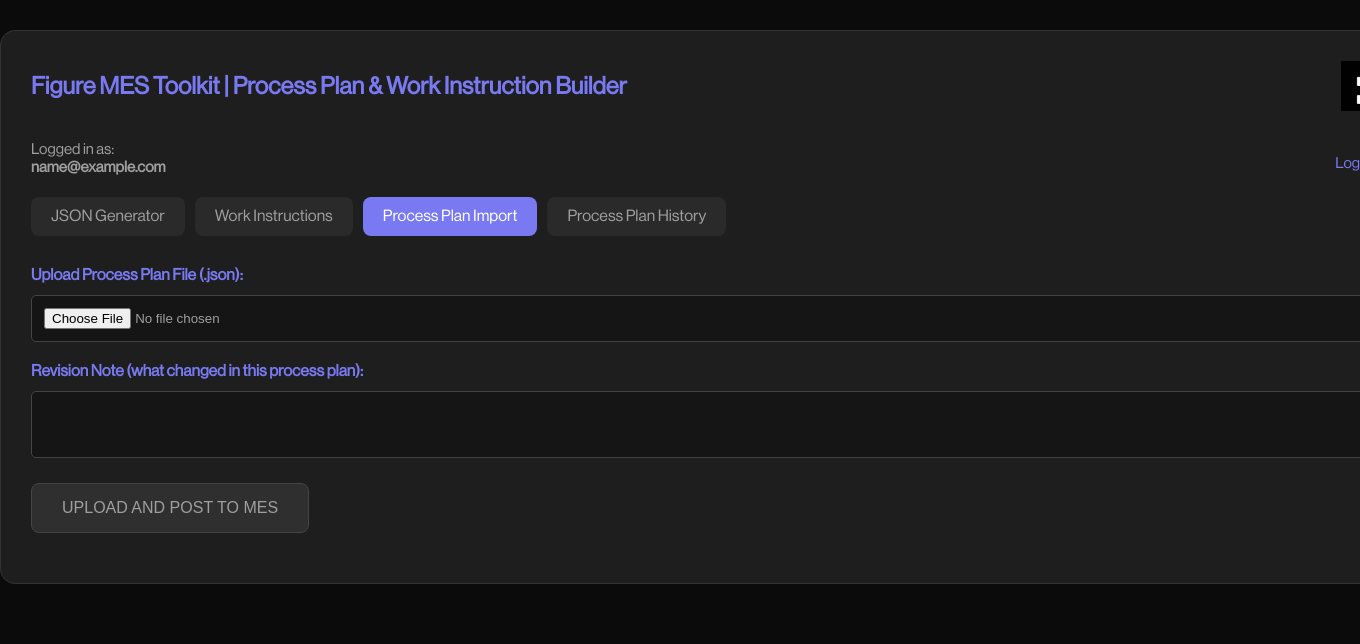
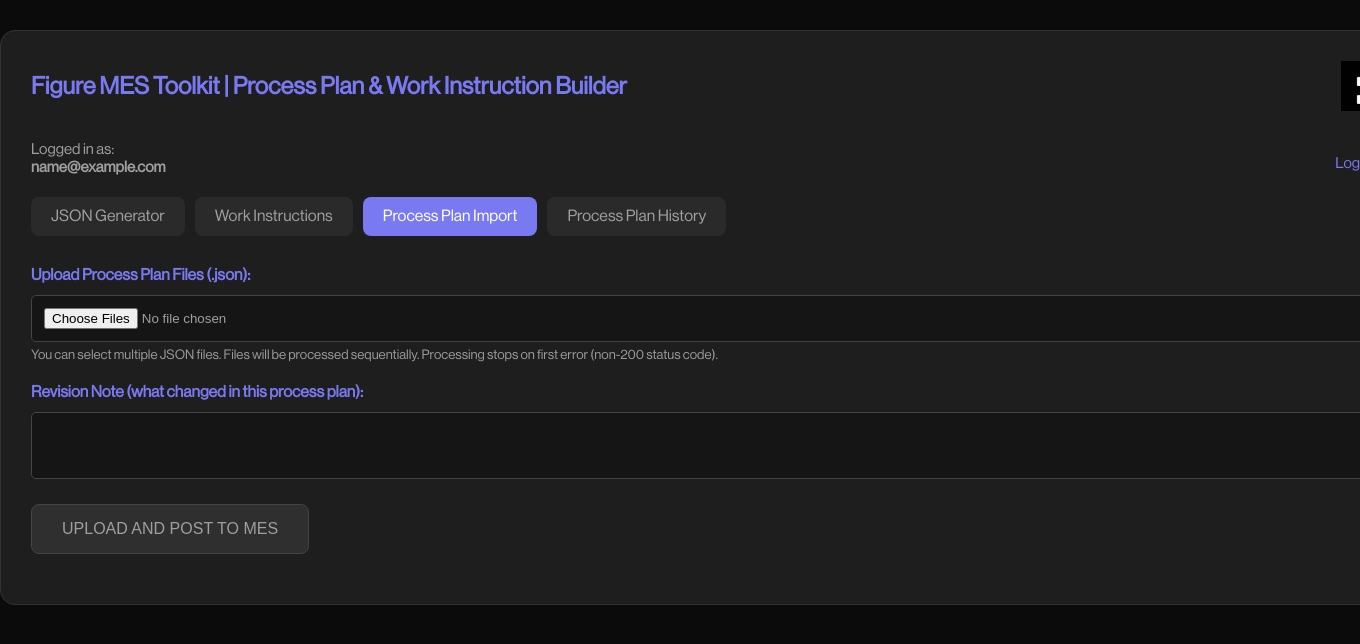
Before and after one commit to humanapril/processplan, a Flask app: page / in a window 1360 px wide, after a click on "Process Plan Import"; the page is wider, and only the part inside the window is pictured. Shown: the top 644 px of that part. Run offline with Flask 3, Linux system fonts and the light colour scheme; the visitor is signed in with stand-in values (Sample User, id 1); data that the repository does not hold is empty; some libraries are stand-ins or nearby versions.

Commit message:
FEATURE: Add multi-file JSON import with sequential processing and error handling

```diff
--- a/process_plan_app/app.py
+++ b/process_plan_app/app.py
@@ -308,77 +308,281 @@ def index():
 @app.route('/import', methods=['POST'])
 @login_required
 def import_single_json():
+    """Legacy single file import - kept for backward compatibility"""
+    return import_multiple_jsons()
+
+@app.route('/import-multiple', methods=['POST'])
+@login_required
+def import_multiple_jsons():
+    """
+    Import multiple JSON files sequentially.
+    Continues on success (200), stops on first error.
+    Each file gets its own history entry.
+    """
     try:
-        file = request.files.get('json_file')
+        files = request.files.getlist('json_files')
         revision_note = request.form.get('revision_note', '').strip()
 
-        if not file or not file.filename.endswith('.json'):
-            logger.warning("Invalid file uploaded or missing")
-            return jsonify({"error": "Invalid file type."}), 400
+        if not files:
+            logger.warning("No files uploaded")
+            return jsonify({"error": "No files uploaded."}), 400
 
-        # Validate and sanitize filename
-        filename = sanitize_filename(file.filename)
+        # Validate that all files are JSON
+        for file in files:
+            if not file or not file.filename.endswith('.json'):
+                logger.warning(f"Invalid file type: {file.filename if file else 'None'}")
+                return jsonify({"error": f"Invalid file type: {file.filename}. Only .json files are allowed."}), 400
 
-        raw_data = file.read()
-        data = json.loads(raw_data.decode('utf-8'))
+        results = []
+        processed_count = 0
+        total_files = len(files)
 
-        # Validate JSON data structure
-        validate_json_data(data)
+        logger.info(f"Starting batch import of {total_files} files")
 
-        logger.info(f"Posting to MES with payload from {filename}")
-        logger.debug(f"Payload preview: {json.dumps(data, indent=2)[:1000]}")
+        for i, file in enumerate(files):
+            try:
+                # Validate and sanitize filename
+                filename = sanitize_filename(file.filename)
 
-        response = requests.post(
-            config.MES_API_URL,
-            json=data,
-            auth=HTTPBasicAuth(config.MES_USERNAME, config.MES_PASSWORD),
-            headers={"Content-Type": "application/json"},
-            timeout=config.TIMEOUT_SECONDS
-        )
+                logger.info(f"Processing file {i+1}/{total_files}: {filename}")
 
-        logger.info(f"MES Response: {response.status_code}")
-        logger.debug(f"Response preview: {response.text[:1000]}")
+                # Read and validate JSON data
+                raw_data = file.read()
+                data = json.loads(raw_data.decode('utf-8'))
+                validate_json_data(data)
 
-        # Save to DB
-        history = ProcessPlanHistory(
-            user_email=current_user.email,
-            uploaded_filename=filename,
-            revision_note=revision_note,
-            status_code=str(response.status_code),
-            response_summary=response.text[:1000],
-            json_blob=raw_data
-        )
-        db.session.add(history)
-        db.session.commit()
+                # Post to MES
+                logger.info(f"Posting to MES with payload from {filename}")
+                logger.debug(f"Payload preview: {json.dumps(data, indent=2)[:1000]}")
 
-        logger.info(f"Successfully imported JSON: {filename}")
+                response = requests.post(
+                    config.MES_API_URL,
+                    json=data,
+                    auth=HTTPBasicAuth(config.MES_USERNAME, config.MES_PASSWORD),
+                    headers={"Content-Type": "application/json"},
+                    timeout=config.TIMEOUT_SECONDS
+                )
+
+                logger.info(f"MES Response for {filename}: {response.status_code}")
+                logger.debug(f"Response preview: {response.text[:1000]}")
+
+                # Save to DB regardless of status code
+                history = ProcessPlanHistory(
+                    user_email=current_user.email,
+                    uploaded_filename=filename,
+                    revision_note=revision_note,
+                    status_code=str(response.status_code),
+                    response_summary=response.text[:1000],
+                    json_blob=raw_data
+                )
+                db.session.add(history)
+                db.session.commit()
+
+                # Check if successful
+                if response.status_code == 200:
+                    processed_count += 1
+                    results.append({
+                        "filename": filename,
+                        "status_code": response.status_code,
+                        "response": response.text[:1000],
+                        "success": True
+                    })
+                    logger.info(f"Successfully imported JSON: {filename}")
+                else:
+                    # Non-200 status code - stop processing
+                    error_msg = f"Import failed for {filename}. Status code: {response.status_code}"
+                    logger.error(error_msg)
+
+                    results.append({
+                        "filename": filename,
+                        "status_code": response.status_code,
+                        "response": response.text[:1000],
+                        "success": False,
+                        "error": error_msg
+                    })
+
+                    # Return error with results so far
+                    return jsonify({
+                        "error": f"Import failed at file {i+1}/{total_files}: {filename}",
+                        "processed_count": processed_count,
+                        "total_files": total_files,
+                        "results": results,
+                        "failed_at": filename
+                    }), 400
+
+            except ValidationError as e:
+                logger.warning(f"Validation error for {filename}: {e}")
+                # Save failed attempt to DB
+                history = ProcessPlanHistory(
+                    user_email=current_user.email,
+                    uploaded_filename=filename,
+                    revision_note=revision_note,
+                    status_code="Validation Error",
+                    response_summary=str(e),
+                    json_blob=raw_data if 'raw_data' in locals() else b''
+                )
+                db.session.add(history)
+                db.session.commit()
+
+                results.append({
+                    "filename": filename,
+                    "status_code": "Validation Error",
+                    "response": str(e),
+                    "success": False,
+                    "error": f"Validation error: {str(e)}"
+                })
+
+                return jsonify({
+                    "error": f"Validation error at file {i+1}/{total_files}: {filename}",
+                    "processed_count": processed_count,
+                    "total_files": total_files,
+                    "results": results,
+                    "failed_at": filename
+                }), 400
+
+            except json.JSONDecodeError as e:
+                logger.error(f"Invalid JSON format for {filename}: {e}")
+                # Save failed attempt to DB
+                history = ProcessPlanHistory(
+                    user_email=current_user.email,
+                    uploaded_filename=filename,
+                    revision_note=revision_note,
+                    status_code="JSON Error",
+                    response_summary=f"Invalid JSON format: {str(e)}",
+                    json_blob=raw_data if 'raw_data' in locals() else b''
+                )
+                db.session.add(history)
+                db.session.commit()
+
+                results.append({
+                    "filename": filename,
+                    "status_code": "JSON Error",
+                    "response": f"Invalid JSON format: {str(e)}",
+                    "success": False,
+                    "error": f"Invalid JSON format: {str(e)}"
+                })
+
+                return jsonify({
+                    "error": f"Invalid JSON format at file {i+1}/{total_files}: {filename}",
+                    "processed_count": processed_count,
+                    "total_files": total_files,
+                    "results": results,
+                    "failed_at": filename
+                }), 400
+
+            except requests.exceptions.Timeout:
+                logger.error(f"MES API request timed out for {filename}")
+                # Save failed attempt to DB
+                history = ProcessPlanHistory(
+                    user_email=current_user.email,
+                    uploaded_filename=filename,
+                    revision_note=revision_note,
+                    status_code="Timeout Error",
+                    response_summary="Request timed out",
+                    json_blob=raw_data if 'raw_data' in locals() else b''
+                )
+                db.session.add(history)
+                db.session.commit()
+
+                results.append({
+                    "filename": filename,
+                    "status_code": "Timeout Error",
+                    "response": "Request timed out",
+                    "success": False,
+                    "error": "Request timed out"
+                })
+
+                return jsonify({
+                    "error": f"Request timed out at file {i+1}/{total_files}: {filename}",
+                    "processed_count": processed_count,
+                    "total_files": total_files,
+                    "results": results,
+                    "failed_at": filename
+                }), 408
+
+            except requests.exceptions.RequestException as e:
+                logger.error(f"MES API request failed for {filename}: {e}")
+                # Save failed attempt to DB
+                history = ProcessPlanHistory(
+                    user_email=current_user.email,
+                    uploaded_filename=filename,
+                    revision_note=revision_note,
+                    status_code="Request Error",
+                    response_summary=f"Failed to connect to MES API: {str(e)}",
+                    json_blob=raw_data if 'raw_data' in locals() else b''
+                )
+                db.session.add(history)
+                db.session.commit()
+
+                results.append({
+                    "filename": filename,
+                    "status_code": "Request Error",
+                    "response": f"Failed to connect to MES API: {str(e)}",
+                    "success": False,
+                    "error": f"Failed to connect to MES API: {str(e)}"
+                })
+
+                return jsonify({
+                    "error": f"Connection failed at file {i+1}/{total_files}: {filename}",
+                    "processed_count": processed_count,
+                    "total_files": total_files,
+                    "results": results,
+                    "failed_at": filename
+                }), 503
+
+            except Exception as e:
+                logger.error(f"Unexpected error for {filename}: {e}")
+                import traceback
+                traceback.print_exc()
+
+                # Save failed attempt to DB
+                history = ProcessPlanHistory(
+                    user_email=current_user.email,
+                    uploaded_filename=filename,
+                    revision_note=revision_note,
+                    status_code="Unexpected Error",
+                    response_summary=str(e),
+                    json_blob=raw_data if 'raw_data' in locals() else b''
+                )
+                db.session.add(history)
+                db.session.commit()
+
+                results.append({
+                    "filename": filename,
+                    "status_code": "Unexpected Error",
+                    "response": str(e),
+                    "success": False,
+                    "error": str(e)
+                })
+
+                return jsonify({
+                    "error": f"Unexpected error at file {i+1}/{total_files}: {filename}",
+                    "processed_count": processed_count,
+                    "total_files": total_files,
+                    "results": results,
+                    "failed_at": filename
+                }), 500
+
+        # All files processed successfully
+        logger.info(f"Successfully completed batch import: {processed_count}/{total_files} files")
 
         return jsonify({
-            "filename": filename,
-            "status_code": response.status_code,
-            "response": response.text[:1000]
+            "success": True,
+            "message": f"Successfully imported {processed_count}/{total_files} files",
+            "processed_count": processed_count,
+            "total_files": total_files,
+            "results": results
         })
 
-    except ValidationError as e:
-        logger.warning(f"Validation error during import: {e}")
-        return jsonify({"error": str(e)}), 400
-    except json.JSONDecodeError as e:
-        logger.error(f"Invalid JSON format: {e}")
-        return jsonify({"error": "Invalid JSON format."}), 400
-    except requests.exceptions.Timeout:
-        logger.error("MES API request timed out")
-        return jsonify({"error": "Request timed out. Please try again."}), 408
-    except requests.exceptions.RequestException as e:
-        logger.error(f"MES API request failed: {e}")
-        return jsonify({"error": "Failed to connect to MES API."}), 503
     except Exception as e:
-        logger.error(f"Exception occurred during import: {e}")
+        logger.error(f"Exception occurred during batch import: {e}")
         import traceback
         traceback.print_exc()
         return jsonify({
-            "filename": file.filename if file else "N/A",
-            "status_code": "Error",
-            "response": str(e)
+            "error": f"Batch import failed: {str(e)}",
+            "processed_count": 0,
+            "total_files": 0,
+            "results": []
         }), 500
 
 def process_excel_sheets_to_jsons(excel_file_path, output_dir):
--- a/process_plan_app/templates/index.html
+++ b/process_plan_app/templates/index.html
@@ -260,14 +260,19 @@
         enctype="multipart/form-data"
         onsubmit="handleImportSubmit(event)"
       >
-        <label for="json_file">Upload Process Plan File (.json):</label>
+        <label for="json_files">Upload Process Plan Files (.json):</label>
         <input
           type="file"
-          name="json_file"
-          id="json_file"
+          name="json_files"
+          id="json_files"
           accept=".json"
+          multiple
           required
         />
+        <small style="color: #999; display: block; margin-top: 5px;">
+          You can select multiple JSON files. Files will be processed sequentially.
+          Processing stops on first error (non-200 status code).
+        </small>
 
         <label for="revision_note"
           >Revision Note (what changed in this process plan):</label
@@ -290,13 +295,14 @@
         <button type="submit" id="importBtn">Upload and Post to MES</button>
 
         <div id="progressContainer" style="display: none; margin-top: 20px">
-          <p>Initializing...</p>
+          <p id="progressMessage">Initializing...</p>
           <progress
             id="progressBar"
             value="0"
             max="100"
             style="width: 100%"
           ></progress>
+          <div id="fileProgress" style="margin-top: 10px; font-size: 0.9em; color: #999;"></div>
         </div>
 
         <div id="importResult" style="margin-top: 20px"></div>
@@ -331,43 +337,49 @@
       async function handleImportSubmit(event) {
         event.preventDefault();
 
-        const fileInput = document.getElementById("json_file");
-        const file = fileInput.files[0];
-        if (!file) return;
+        const fileInputs = document.getElementById("json_files").files;
+        if (fileInputs.length === 0) {
+          alert("Please select at least one JSON file to upload.");
+          return;
+        }
 
         const button = document.getElementById("importBtn");
         const progressBar = document.getElementById("progressBar");
         const progressContainer = document.getElementById("progressContainer");
         const resultBox = document.getElementById("importResult");
+        const progressMessage = document.getElementById("progressMessage");
+        const fileProgress = document.getElementById("fileProgress");
 
         button.disabled = true;
         resultBox.innerHTML = "";
         progressContainer.style.display = "block";
+        progressBar.value = 0;
+        progressMessage.textContent = "Initializing...";
+        fileProgress.textContent = "";
 
         const formData = new FormData();
-        formData.append("json_file", file);
+        for (let i = 0; i < fileInputs.length; i++) {
+          formData.append("json_files", fileInputs[i]);
+        }
         const revisionNote = document.getElementById("revision_note").value;
         formData.append("revision_note", revisionNote);
-        const totalTimeout = 120000;
+
+        const totalTimeout = 120000; // 2 minutes
         const steps = 5;
         const stepInterval = totalTimeout / steps;
         const stepProgress = 100 / steps;
         let currentStep = 1;
 
-        const messagePara = document.querySelector("#progressContainer p");
-        progressBar.value = stepProgress;
-        messagePara.innerHTML = `Step ${currentStep} of ${steps} completed...<br><small style="color:#999;">(This could take up to 3 min to create object and data models in MES. Please be patient.)</small>`;
-
         const intervalId = setInterval(() => {
           currentStep++;
           if (currentStep <= steps) {
             progressBar.value = currentStep * stepProgress;
-            messagePara.innerHTML = `Step ${currentStep} of ${steps} completed...<br><small style="color:#999;">(This could take up to 3 min to create object and data models in MES. Please be patient.)</small>`;
+            progressMessage.textContent = `Step ${currentStep} of ${steps} completed...<br><small style="color:#999;">(This could take up to 3 min to create object and data models in MES. Please be patient.)</small>`;
           }
         }, stepInterval);
 
         try {
-          const response = await fetch("/import", {
+          const response = await fetch("/import-multiple", {
             method: "POST",
             body: formData,
           });
@@ -383,23 +395,76 @@
 
           clearInterval(intervalId);
           progressBar.value = 100;
-          messagePara.textContent = `Upload complete`;
 
-          resultBox.innerHTML = `
-          <p><strong>Filename:</strong> ${data.filename}</p>
-          <p><strong>Status Code:</strong> ${data.status_code}</p>
-          <pre style="white-space: pre-wrap; background: #1e1e1e; padding: 10px; border-radius: 5px;">${data.response}</pre>
-        `;
+          // Handle the response based on success/failure
+          if (data.success) {
+            progressMessage.textContent = `Upload complete - ${data.processed_count}/${data.total_files} files imported successfully`;
+
+            let resultsHtml = `<h4 style="color: #797af2;">✅ Batch Import Successful</h4>`;
+            resultsHtml += `<p><strong>Total Files:</strong> ${data.total_files}</p>`;
+            resultsHtml += `<p><strong>Successfully Imported:</strong> ${data.processed_count}</p>`;
+            resultsHtml += `<p><strong>Message:</strong> ${data.message}</p>`;
+
+            // Display results for each file
+            if (data.results && data.results.length > 0) {
+              resultsHtml += `<h5 style="color: #797af2; margin-top: 20px;">File Results:</h5>`;
+              data.results.forEach((result, index) => {
+                const statusColor = result.success ? '#4CAF50' : '#f44336';
+                const statusIcon = result.success ? '✅' : '❌';
+
+                resultsHtml += `
+                  <div style="border: 1px solid #444; padding: 10px; margin: 10px 0; border-radius: 5px;">
+                    <p><strong>${index + 1}. ${result.filename}</strong> <span style="color: ${statusColor};">${statusIcon}</span></p>
+                    <p><strong>Status Code:</strong> ${result.status_code}</p>
+                    <pre style="white-space: pre-wrap; background: #1e1e1e; padding: 10px; border-radius: 5px; font-size: 0.9em; max-height: 200px; overflow-y: auto;">${result.response}</pre>
+                  </div>
+                `;
+              });
+            }
+
+            resultBox.innerHTML = resultsHtml;
+          } else {
+            // Handle error response
+            progressMessage.textContent = `Upload failed - ${data.processed_count}/${data.total_files} files processed before error`;
+
+            let resultsHtml = `<h4 style="color: #f44336;">❌ Batch Import Failed</h4>`;
+            resultsHtml += `<p><strong>Error:</strong> ${data.error}</p>`;
+            resultsHtml += `<p><strong>Total Files:</strong> ${data.total_files}</p>`;
+            resultsHtml += `<p><strong>Processed Before Error:</strong> ${data.processed_count}</p>`;
+            if (data.failed_at) {
+              resultsHtml += `<p><strong>Failed At:</strong> ${data.failed_at}</p>`;
+            }
+
+            // Display results for processed files
+            if (data.results && data.results.length > 0) {
+              resultsHtml += `<h5 style="color: #797af2; margin-top: 20px;">File Results:</h5>`;
+              data.results.forEach((result, index) => {
+                const statusColor = result.success ? '#4CAF50' : '#f44336';
+                const statusIcon = result.success ? '✅' : '❌';
+
+                resultsHtml += `
+                  <div style="border: 1px solid #444; padding: 10px; margin: 10px 0; border-radius: 5px;">
+                    <p><strong>${index + 1}. ${result.filename}</strong> <span style="color: ${statusColor};">${statusIcon}</span></p>
+                    <p><strong>Status Code:</strong> ${result.status_code}</p>
+                    ${result.error ? `<p><strong>Error:</strong> <span style="color: #f44336;">${result.error}</span></p>` : ''}
+                    <pre style="white-space: pre-wrap; background: #1e1e1e; padding: 10px; border-radius: 5px; font-size: 0.9em; max-height: 200px; overflow-y: auto;">${result.response}</pre>
+                  </div>
+                `;
+              });
+            }
+
+            resultBox.innerHTML = resultsHtml;
+          }
         } catch (err) {
           clearInterval(intervalId);
           progressBar.value = 0;
-          messagePara.textContent = `Upload failed`;
+          progressMessage.textContent = `Upload failed`;
           resultBox.innerHTML = `<p style="color:red;">${err.message}</p>`;
         } finally {
           button.disabled = false;
           setTimeout(() => {
             progressContainer.style.display = "none";
-          }, 3000);
+          }, 5000); // Show results for 5 seconds instead of 3
         }
       }
     </script>
```
